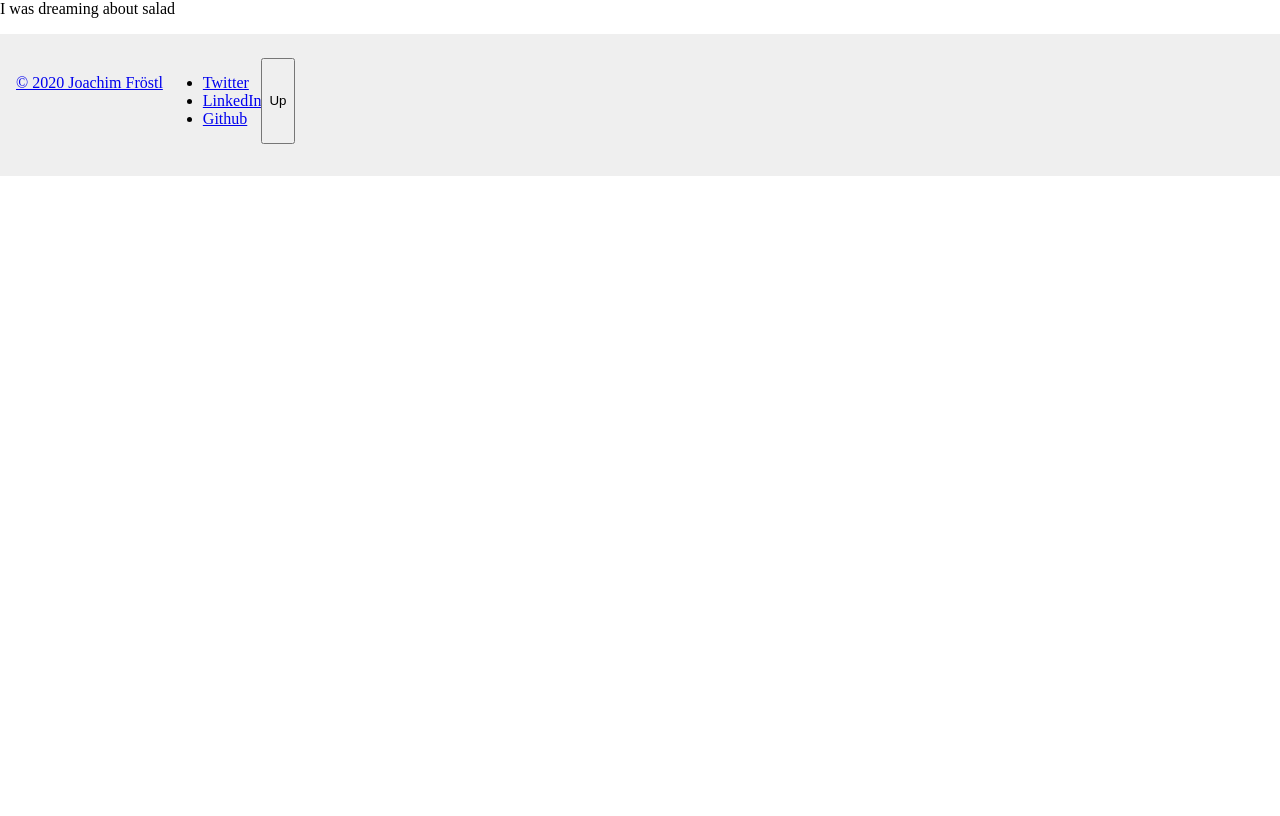
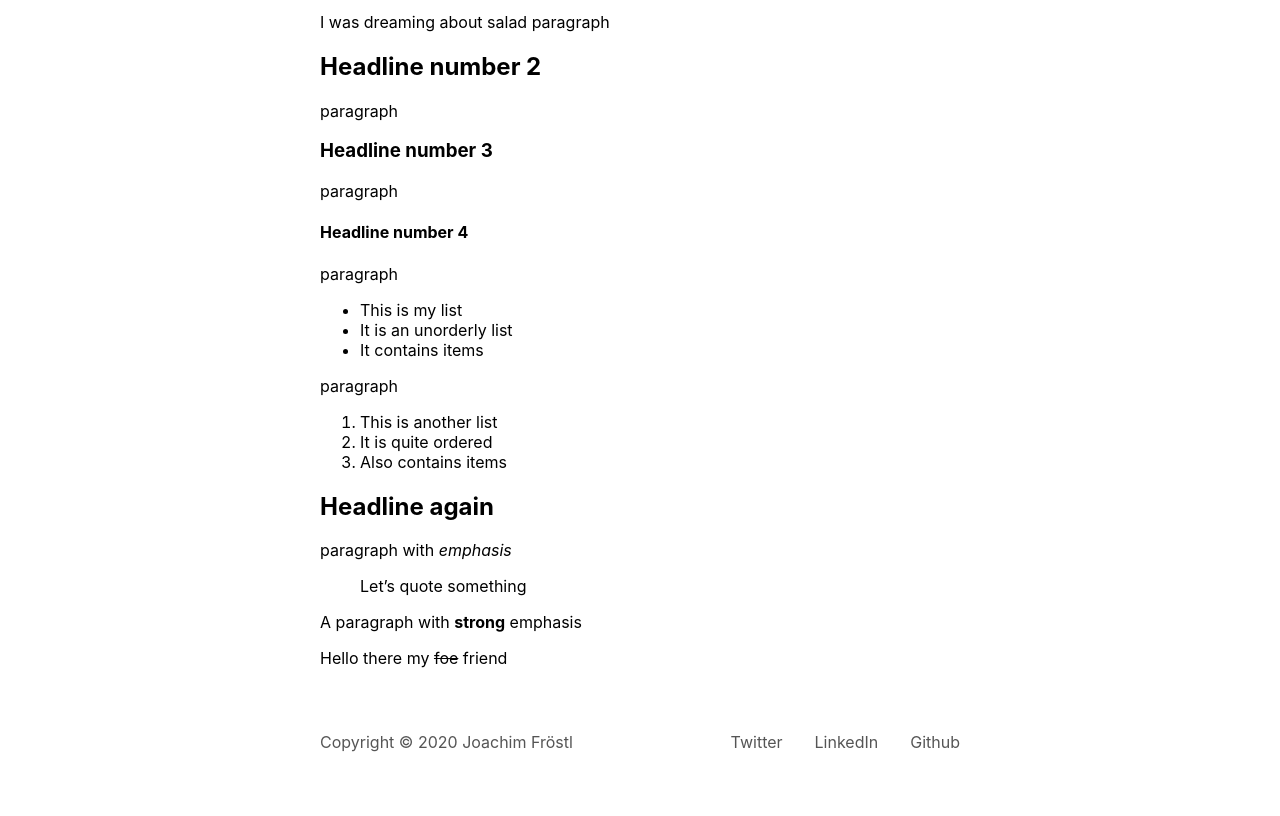
Before and after one commit to Jogga/joachim-froestl-website, a Gatsby site: page /blog/test-eight in a window 1280 px wide. Shown: the part 130-946 px from the top of the page. Before the commit the page ends 800 px from the top, so only its background shows below. Built offline with nearby package versions, Linux system fonts and the light colour scheme; Gatsby itself is replaced by a stand-in of ours.

Commit message:
Improve style and structure

```diff
--- /dev/null
+++ b/src/components/Button/Button.jsx
@@ -0,0 +1,6 @@
+import React from "react"
+import * as Styled from './style'
+
+export default function Button({children }) {
+    return <Styled.Button>{children}</Styled.Button>
+  }
--- /dev/null
+++ b/src/components/Button/index.jsx
@@ -0,0 +1,5 @@
+import Button from './Button'
+
+export {
+    Button,
+}
--- /dev/null
+++ b/src/components/Button/style.jsx
@@ -0,0 +1,6 @@
+import styled, { css } from 'styled-components'
+
+export const Button = styled.button`
+    background-color: red;
+    border-radius: 8px;
+`
--- a/src/components/Footer/index.jsx
+++ b/src/components/Footer/index.jsx
@@ -1,23 +1,21 @@
 import React from "react"
-import { Link } from "gatsby"
-import { Container } from "./style"
+import { Container, SocialLinks, SocialLink, LegalLink } from "./style"
 
 export function Footer() {
     return (
         <Container>
-            <p><Link to="/imprint/">© 2020 Joachim Fröstl</Link></p>
-            <ul>
+            <LegalLink to="/imprint/">Copyright © 2020 Joachim Fröstl</LegalLink>
+            <SocialLinks>
                 <li>
-                    <a href="https://twitter.com/joggaf">Twitter</a>
+                    <SocialLink href="https://twitter.com/joggaf">Twitter</SocialLink>
                 </li>
                 <li>
-                    <a href="https://linkedin.com/in/jogga">LinkedIn</a>
+                    <SocialLink href="https://linkedin.com/in/jogga">LinkedIn</SocialLink>
                 </li>
                 <li>
-                    <a href="https://github.com/jogga">Github</a>
+                    <SocialLink href="https://github.com/jogga">Github</SocialLink>
                 </li>
-            </ul>
-            <button>Up</button>
+            </SocialLinks>
         </Container>
     )
 }
--- a/src/components/Footer/style.jsx
+++ b/src/components/Footer/style.jsx
@@ -1,11 +1,45 @@
-import styled from "styled-components"
-import defaultTheme from '../Theme'
+import styled, { css } from "styled-components"
+import defaultTheme from "../Theme"
+import React from "react"
+import { Link } from "gatsby"
 
 export const Container = styled.footer`
-    background-color: #efefef;
-    padding-top: ${ defaultTheme.space[4] };
-    padding-bottom: ${ defaultTheme.space[5] };
-    padding-left: ${ defaultTheme.space[3] };
-    padding-right: ${ defaultTheme.space[3] };
+    padding-top: ${ defaultTheme.space[6] };
+    padding-bottom: ${ defaultTheme.space[7] };
+    padding-left: ${ defaultTheme.space[0] };
+    padding-right: ${ defaultTheme.space[0] };
     display: flex;
+    position: relative;
+    justify-content: space-between;
 `
+export const ScrollButton = styled.button`
+    position: absolute;
+    background: #222;
+    color: #eee;
+    border: none;
+    padding: ${ defaultTheme.space[2] };
+    right: ${ defaultTheme.space[2] };
+`
+export const SocialLinks = styled.ul`
+    list-style-type: none;
+    margin: 0;
+    padding: 0;
+    display: flex;
+
+    li {
+        margin-left: ${ defaultTheme.space[5] };
+    }
+`
+
+const baseLink = css`
+    text-decoration: none;
+    color: #555;
+`
+
+export const SocialLink = styled.a`
+    ${ baseLink }
+`
+
+export const LegalLink = styled(props => <Link {...props} />)`
+    ${ baseLink }
+`
--- a/src/components/GlobalStyles/reset.jsx
+++ b/src/components/GlobalStyles/reset.jsx
@@ -1,6 +1,10 @@
-import { createGlobalStyle } from 'styled-components'
+import { createGlobalStyle } from "styled-components"
+import defaultTheme from "../Theme"
 
 const ResetStyles = createGlobalStyle`
+    html {
+        font-family: ${ defaultTheme.fonts.body };
+    }
     body {
         margin: 0;
     }
--- a/src/components/Header/index.jsx
+++ b/src/components/Header/index.jsx
@@ -19,9 +19,6 @@ export function Header() {
                         activeClassName="link-active"
                         partiallyActive={true}>Blog</Link>
                 </li>
-                <li>
-                    <InactiveLink>Contact</InactiveLink>
-                </li>
             </NavLinks>
         </Container>
     )
--- a/src/components/Header/style.jsx
+++ b/src/components/Header/style.jsx
@@ -7,10 +7,14 @@ export const Container = styled.header`
     display: flex;
     flex-direction: row;
     justify-content: space-between;
-    padding: ${ defaultTheme.space[3] };
+    padding-top: ${ defaultTheme.space[4] };
+    padding-right: ${ defaultTheme.space[0] };
+    padding-bottom: ${ defaultTheme.space[3] };
+    padding-left: ${ defaultTheme.space[0] };
 `
 
 export const HomeLink = styled(props => <Link {...props} />)`
+    color: #222;
     text-decoration: none;
 `
 
@@ -32,6 +36,7 @@ export const NavLinks = styled.ul`
     }
 
     a {
+        color: #222;
         text-decoration: none;
     }
     a[disabled] {
--- a/src/components/Page/index.jsx
+++ b/src/components/Page/index.jsx
@@ -1,15 +1,15 @@
 import React from "react"
 import { Footer } from "../Footer"
 import { Header } from "../Header"
-import { Reset } from "./style"
+import { Wrapper, Reset } from "./style"
 
 export function Page ({ children }) {
     return (
-        <div>
+        <Wrapper>
             <Reset />
             <Header />
             {children}
             <Footer />
-        </div>
+        </Wrapper>
     )
 }
--- a/src/components/Page/style.jsx
+++ b/src/components/Page/style.jsx
@@ -1,7 +1,18 @@
-import { createGlobalStyle } from 'styled-components'
+import styled, { createGlobalStyle } from "styled-components"
+import defaultTheme from "../Theme"
 
 export const Reset = createGlobalStyle`
     body {
         margin: 0;
     }
+    html {
+        font-family: ${ defaultTheme.fonts.body };
+    }
 `
+export const Wrapper = styled.div`
+    max-width: 640px;
+    padding-left: ${ defaultTheme.space[3] };
+    padding-right: ${ defaultTheme.space[3] };
+    margin-left: auto;
+    margin-right: auto;
+`
--- a/src/components/Theme/index.jsx
+++ b/src/components/Theme/index.jsx
@@ -13,7 +13,11 @@ const defaultTheme = {
         '64px', // 7
         '96px', // 8
         '128px', // 9
-    ]
+    ],
+    fonts: {
+        body: "-apple-system, BlinkMacSystemFont, 'Segoe UI', Helvetica, Arial, sans-serif, 'Apple Color Emoji', 'Segoe UI Emoji', 'Segoe UI Symbol'",
+        monospace: 'SFMono-Regular,Consolas,Liberation Mono,Menlo,monospace',
+    },
 }
 
 export const light = { ...defaultTheme, ...lightTheme }
--- /dev/null
+++ b/src/components/Title/style.jsx
@@ -0,0 +1,7 @@
+import styled from "styled-components"
+import defaultTheme from "../Theme"
+
+export const TitleContainer = styled.div`
+    padding-top: ${ defaultTheme.space[6] };
+    padding-bottom: ${ defaultTheme.space[6] };
+`
--- a/src/pages/blog/test-eight.md
+++ b/src/pages/blog/test-eight.md
@@ -3,4 +3,36 @@ title: blog post eight
 date: 2019-10-8
 ---
 
-I was dreaming about salad
+I was dreaming about salad paragraph
+
+## Headline number 2
+
+paragraph
+
+### Headline number 3
+
+paragraph
+
+#### Headline number 4
+
+paragraph
+
+- This is my list
+- It is an unorderly list
+- It contains items
+
+paragraph
+
+1. This is another list
+2. It is quite ordered
+3. Also contains items
+
+## Headline again
+
+paragraph with *emphasis*
+
+> Let’s quote something
+
+A paragraph with **strong** emphasis
+
+Hello there my ~~foe~~ friend
```
Also changed, not shown: src/components/Title/index.jsx (added, +10 -0 lines), src/pages/index.jsx (+9 -2 lines).
